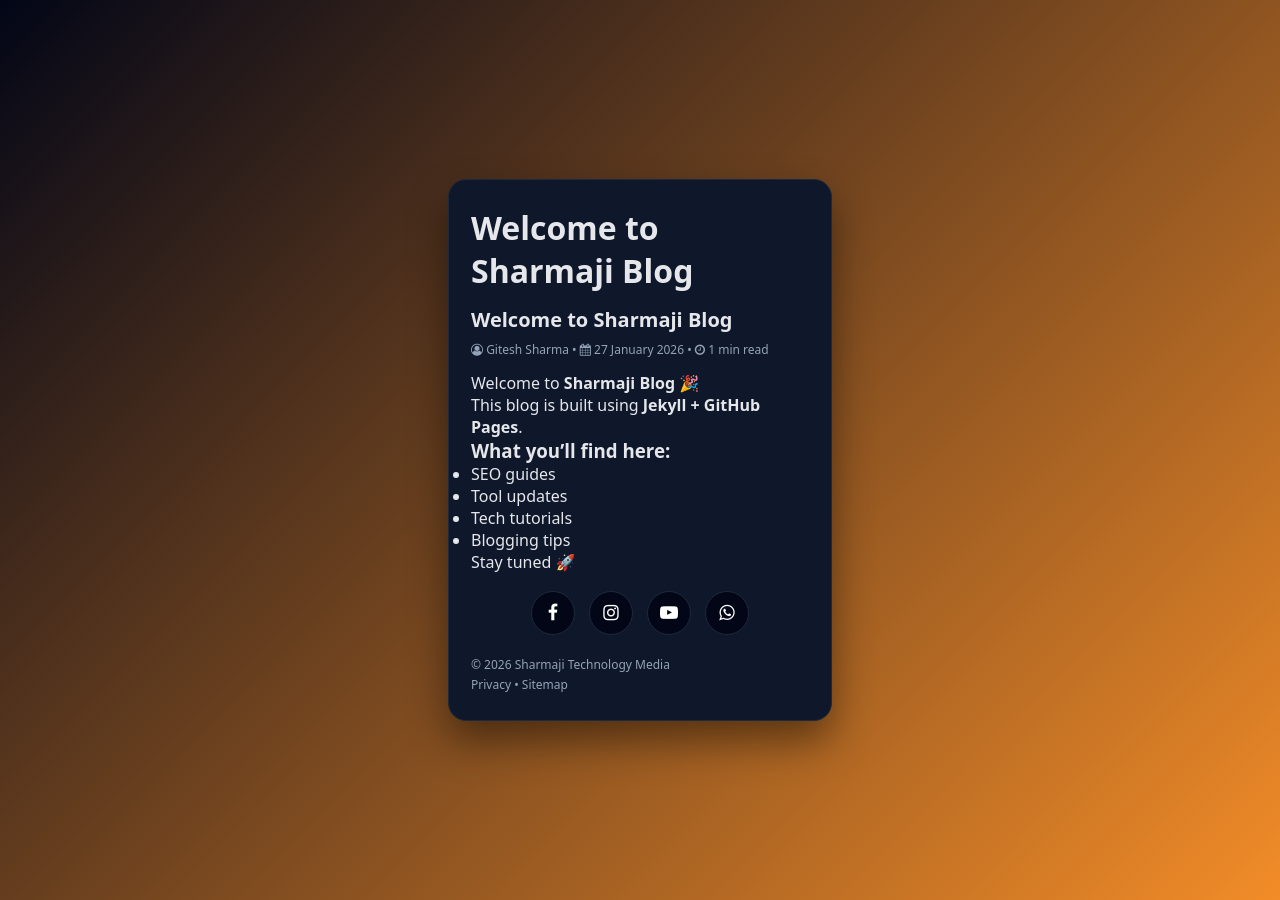
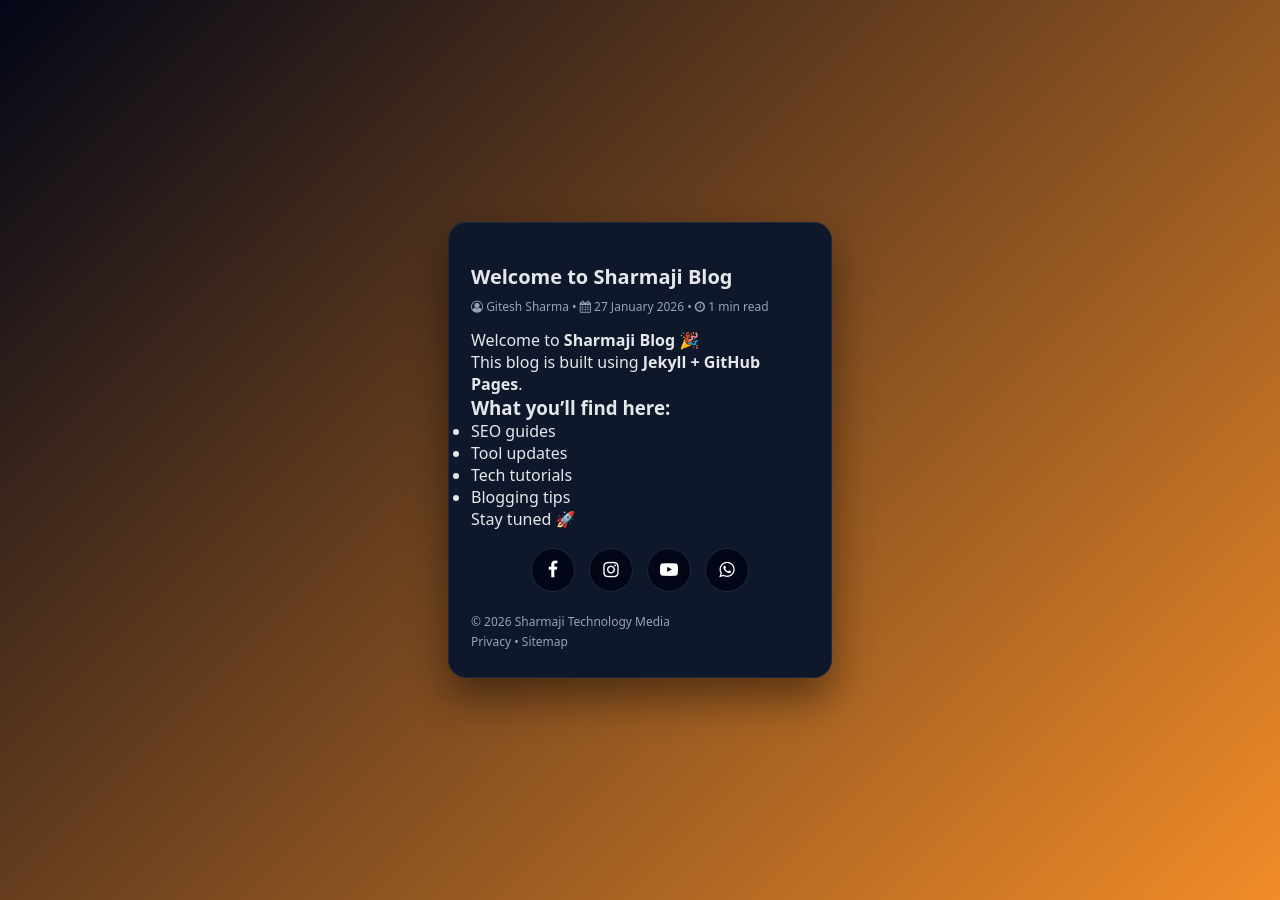
Before and after one commit to gitesh-sharma/blog, a Jekyll site: the page built from _posts/2026-01-27-welcome-to-sharmaji-blog.md, in a window 1280 px wide. Built offline with Jekyll 4.4.1, drawn with Linux system fonts in a browser that asks for light colours.

Commit message:
Update post.html

```diff
--- a/_layouts/post.html
+++ b/_layouts/post.html
@@ -4,7 +4,6 @@
 
 <div class="wrapper">
   <div class="card">
-    <h1 align="left">{{ page.title }}</h1>
     <div class="post-content">
     <h1>{{ page.title }}</h1>
     <div class="post-meta">
```
